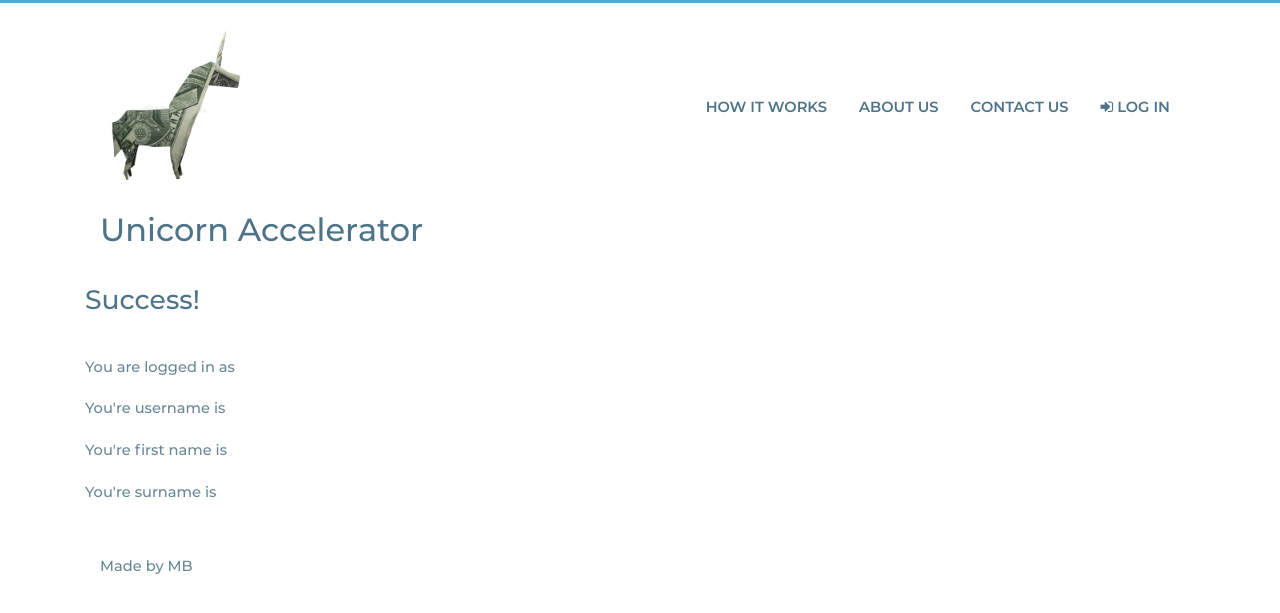
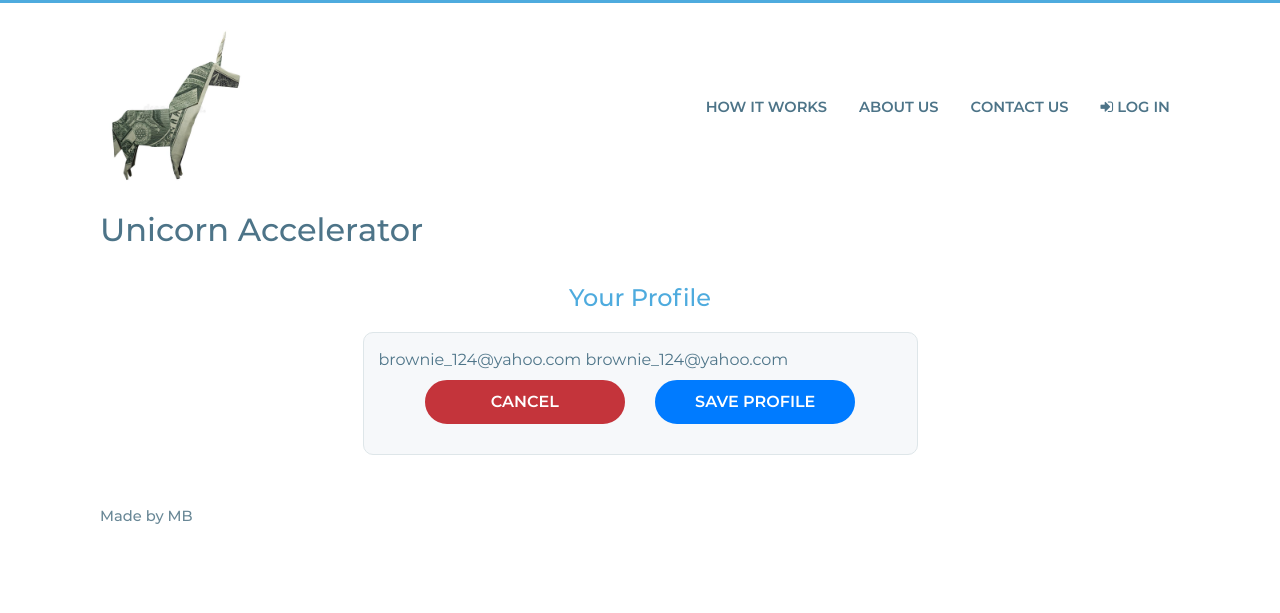
Before and after one commit to mrbrown2207/ms_iv_ua, a Django app: template accounts/templates/profile.html in a window 1280 px wide. Shown: the top 613 px of the page. Run offline with Django 3.2, Linux system fonts and the light colour scheme; the template is opened without the code that fills it: values that come from a table or form of the project are taken from there, others are empty; data comes from the database, SQL or seed files in the repository; both versions use the stored data as it was after the commit; tables that the repository leaves empty hold one stand-in row (values such as "Sample post"); some libraries are stand-ins or nearby versions.

Commit message:
Added profile model with onetoone relationship with User. Modified view to try and render.

```diff
--- a/accounts/templates/profile.html
+++ b/accounts/templates/profile.html
@@ -1,9 +1,30 @@
 {% extends "base.html" %}
+{% load bootstrap_tags %}
+
 {% block content %}
-    <h2>Success!</h2>
-    <p>You are logged in as {{ user.email }} </p>
-    <p>You're username is {{ user.username }} </p>
-    <p>You're first name is {{ user.first_name }} </p>
-    <p>You're surname is {{ user.last_name }} </p>
+<section class="login-form">
+    <main role="main" class="container">
+        <h3 class="text-center mt-3 mb-3">Your Profile</h3>
+        <div class="row justify-content-center">
+            <form class="form-container col-md-6" id="register-form" action="{% url 'register' %}" method="POST">
+                {% csrf_token %}
+                {{ user_form | as_bootstrap }}
+                {{ profile_form | as_bootstrap }}
+                <div class="row">
+                    <div class="offset-md-1 col-5">
+                        <p class="text-center">
+                            <a href="{% url 'index' %}" role="button" id="cancel-btn" name="cancel-btn" class="btn btn-ua destructive w-100 mt-2">Cancel</a>
+                        </p>
+                    </div>
+                    <div class="col-5">
+                        <p class="text-center">
+                            <button type="submit" name="submit" class="btn btn-primary btn-ua w-100 mt-2">Save Profile</button>
+                        </p>
+                    </div>
+                </div>
 
+            </form>
+        </div>
+    </main>
+</section>
 {% endblock %}
```
Also changed, not shown: accounts/forms.py (+39 -1 lines), accounts/templates/profile_old.html (added, +9 -0 lines), accounts/views.py (+13 -2 lines), db.sqlite3.
